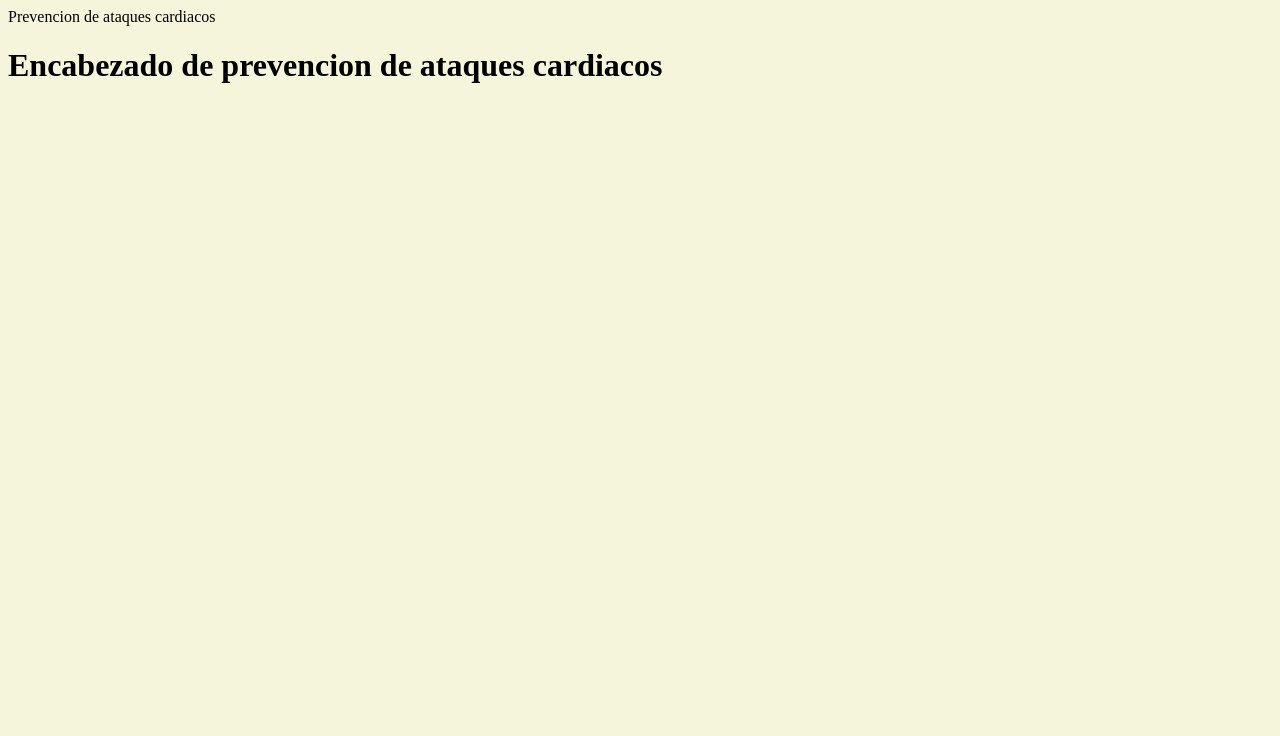
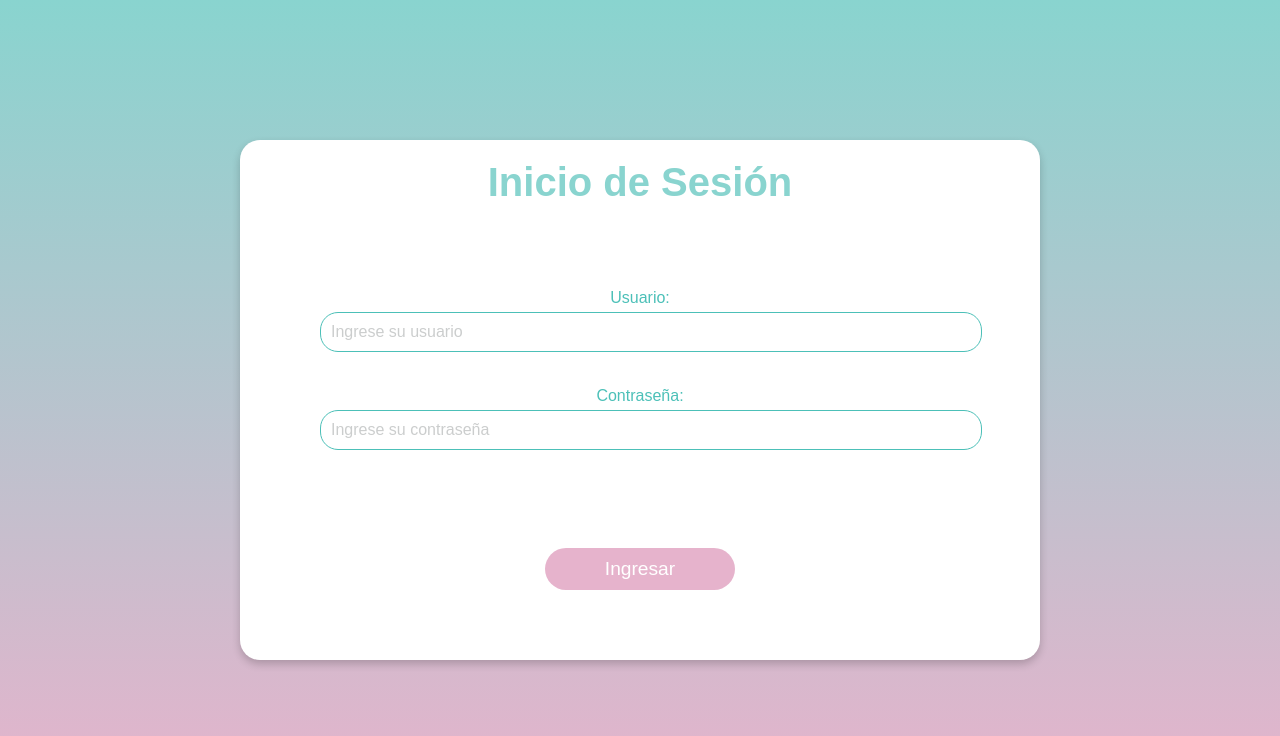
Before and after one commit to S3ctari0/HeartAttackPrevention, a plain HTML site: page index.html in a window 1280 px wide. Drawn offline with Linux system fonts and the light colour scheme.

Commit message:
CommitInterfazInicio

```diff
--- a/index.html
+++ b/index.html
@@ -2,10 +2,23 @@
 <html lang="es">
     <head>
         <meta charset="utf-8" />
-        <tittle>Prevencion de ataques cardiacos</tittle>
+        <title>Prevención de ataques cardíacos</title>
         <link rel="stylesheet" href="style.css">
     </head>
     <body>
-        <h1>Encabezado de prevencion de ataques cardiacos</h1>
+        <div class="cuadrado">
+            <h1>Inicio de Sesión</h1>
+            <div class="input-container">
+                <div class="cuadro-input">
+                    <label for="usuario">Usuario:</label>
+                    <input type="text" id="usuario" placeholder="Ingrese su usuario">
+                </div>
+                <div class="cuadro-input">
+                    <label for="contrasena">Contraseña:</label>
+                    <input type="password" id="contrasena" placeholder="Ingrese su contraseña">
+                </div>
+            </div>
+            <button class="boton">Ingresar</button>
+        </div>
     </body>
 </html>
--- a/style.css
+++ b/style.css
@@ -1,3 +1,90 @@
 body {
-    background-color:beige;
+    background: linear-gradient(to bottom, #89d4cf, #e6b3cc);
+
+    color: #333;
+    font-family: Arial, sans-serif;
+    text-align: center;
+    margin: 0;
+    height: 100vh;
+    display: flex;
+    justify-content: center;
+    align-items: center;
 }
+
+.cuadrado {
+    width: 800px;
+    height: 500px;
+    background-color: #ffffff;
+    border-radius: 20px;
+    box-shadow: 0 4px 8px rgba(0, 0, 0, 0.2);
+    display: flex;
+    flex-direction: column;
+    padding-top: 20px;
+    justify-content: space-between;
+    align-items: center;
+}
+
+h1 {
+    font-size: 2.5em;
+    color: #89d4cf;
+    margin: 0;
+    padding: 0 20px;
+}
+
+.input-container {
+    width: 100%;
+    display: flex;
+    flex-direction: column;
+    align-items: center;
+}
+
+.cuadro-input {
+    width: 80%;
+    background-color: #ffffff;
+    border-radius: 10px;
+    margin-bottom: 15px;
+    padding: 10px;
+}
+
+label {
+    display: block;
+    margin-bottom: 5px;
+    color: #4cc0b8;
+}
+
+input {
+    width: 100%;
+    padding: 10px;
+    border: 1px solid #4cc0b8;
+    border-radius: 18px;
+    font-size: 1em;
+}
+
+input::placeholder {
+    color: #989c9c;
+    opacity: 0.5;
+}
+
+.boton-container {
+    width: 100%;
+    display: flex;
+    justify-content: center;
+}
+
+.boton {
+    margin-bottom: 70px;
+    padding: 10px 60px;
+    font-size: 1.2em;
+    color: #fff;
+    background-color: #e6b3cc;
+    border: none;
+    border-radius: 50px;
+    cursor: pointer;
+    transition: background-color 0.3s ease;
+    width: auto;
+    max-width: 200px;
+}
+
+.boton:hover {
+    background-color: #89d4cf;
+}
```
